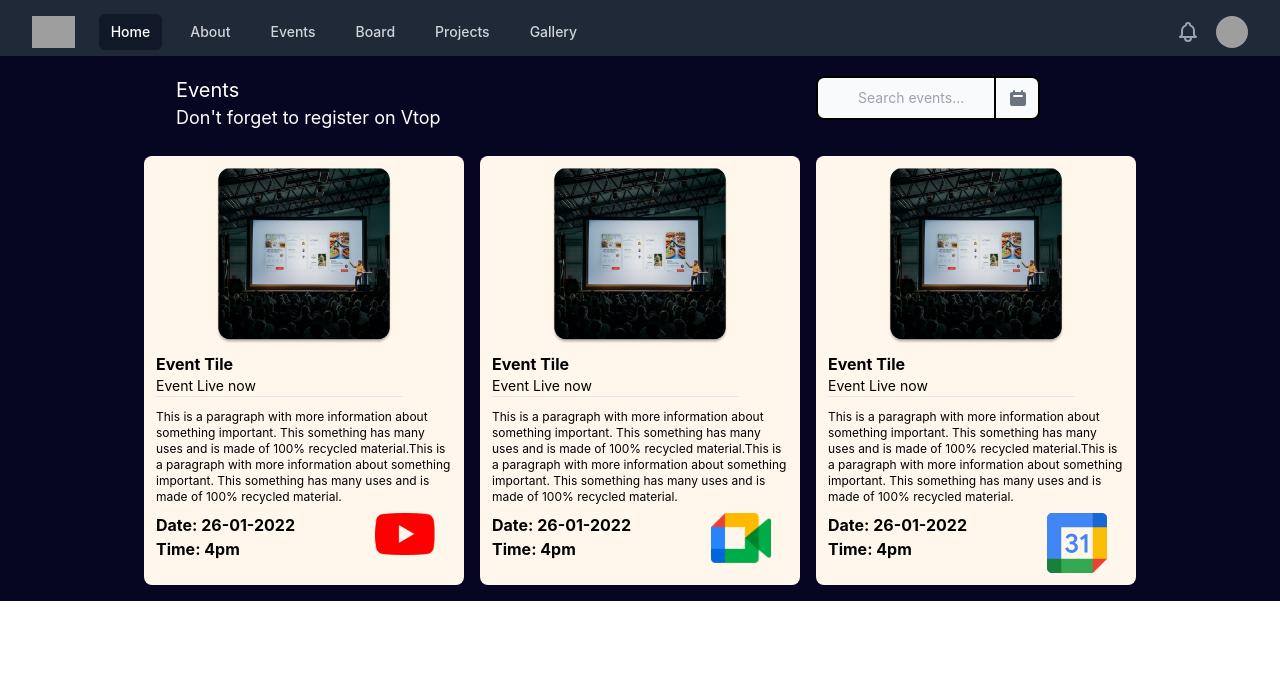
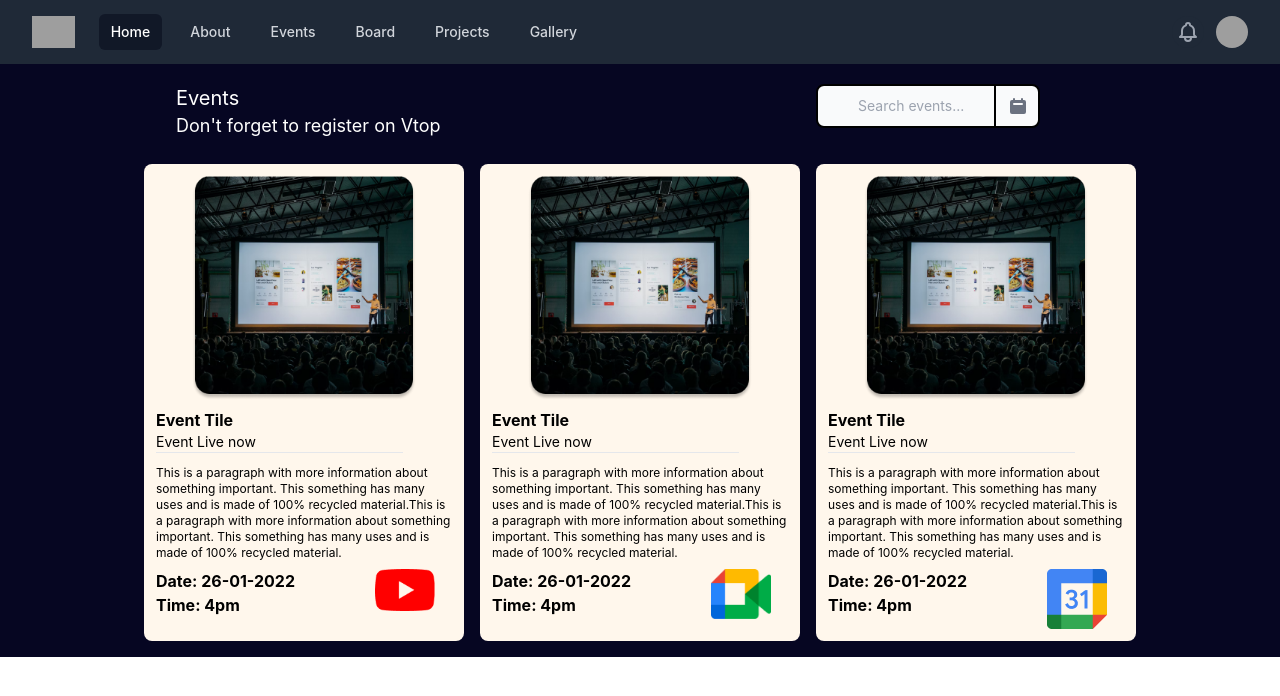
Before and after one commit to IoThinc-VIT/Iothinc_Website, a React (Create React App) app: page /event in a window 1280 px wide. Shown: the top 696 px of the page. Built offline with nearby package versions, Linux system fonts and the light colour scheme; grey boxes are pictures that could not be loaded.

Commit message:
card width increased

```diff
--- a/src/Components/EventCard.js
+++ b/src/Components/EventCard.js
@@ -5,7 +5,7 @@ const EventCard = (props) => {
   return (
     <div class="bg-[#FFF7EC] rounded-lg mx-16 my-1 p-3 w-4/5 md:w-1/2 lg:my-4 md:mx-2 lg:w-1/4 ">
       <div className="grid place-content-center">
-        <img src={event} alt="events" class="mb-2 w-44" />
+        <img src={event} alt="events" class="mb-2 w-56" />
       </div>
       <div className="text-left">
         <p className="font-bold">{props.title}</p>
--- a/src/Components/NavBar.js
+++ b/src/Components/NavBar.js
@@ -18,7 +18,7 @@ function classNames(...classes) {
 
 export default function NavBar() {
   return (
-    <Disclosure as="nav" className="bg-gray-800 -mb-2">
+    <Disclosure as="nav" className="bg-gray-800 ">
       {({ open }) => (
         <>
           <div className="max-w-7xl mx-auto px-2 sm:px-6 lg:px-8">
```
